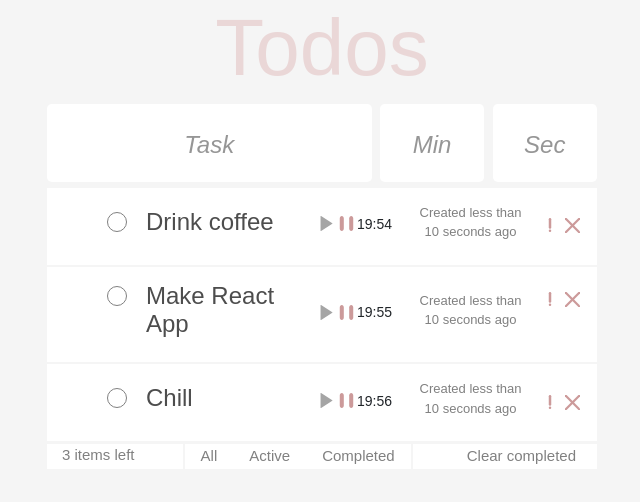
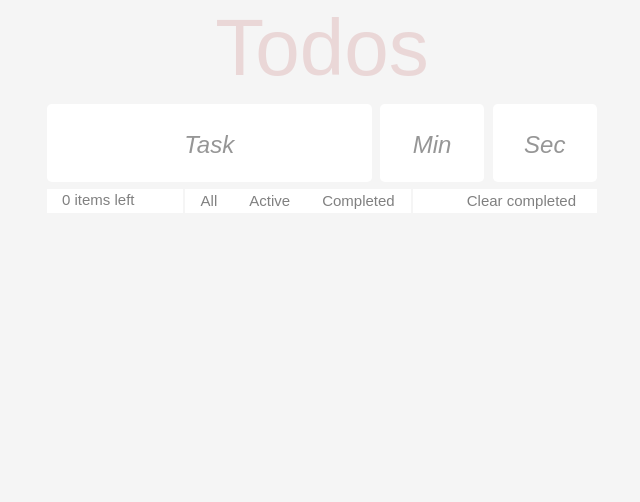
Before and after one commit to HotDogeMLG/Todo-App, a React (Create React App) app: page / in a window 1280 px wide. Shown: the top 502 px of the page, without its empty margins (318-958 px from the left). Built offline with nearby package versions, Linux system fonts and the light colour scheme.

Commit message:
Remade Using Hooks

```diff
--- a/src/components/App/App.js
+++ b/src/components/App/App.js
@@ -1,4 +1,4 @@
-import React from 'react'
+import React, { useState } from 'react'
 
 import AppHeader from '../AppHeader/AppHeader'
 import TaskList from '../TaskList/TaskList'
@@ -6,49 +6,19 @@ import NewTaskForm from '../NewTaskForm/NewTaskForm'
 import Footer from '../Footer/Footer'
 import './App.css'
 
-class App extends React.Component {
-  state = {
-    toDoData: [
-      {
-        label: 'Drink coffee',
-        done: false,
-        important: false,
-        id: 1,
-        display: true,
-        created: new Date().getTime(),
-        timer: 1199,
-      },
-      {
-        label: 'Make React App',
-        done: false,
-        important: false,
-        id: 2,
-        display: true,
-        created: new Date().getTime(),
-        timer: 1200,
-      },
-      {
-        label: 'Chill',
-        done: false,
-        important: false,
-        id: 3,
-        display: true,
-        created: new Date().getTime(),
-        timer: 1201,
-      },
-    ],
-  }
+function App() {
+  const [toDoData, changeToDoData] = useState([])
 
-  deleteTask = (id) => {
-    this.setState(({ toDoData }) => {
-      const newElems = toDoData.filter((el) => el.id !== id)
-      return { toDoData: newElems }
+  const deleteTask = (id) => {
+    changeToDoData((prevToDoData) => {
+      const newElems = prevToDoData.filter((el) => el.id !== id)
+      return newElems
     })
   }
 
-  addTask = (val, time) => {
-    this.setState(({ toDoData }) => {
-      const toDoDataCopy = JSON.parse(JSON.stringify(toDoData))
+  const addTask = (val, time) => {
+    changeToDoData((prevToDoData) => {
+      const toDoDataCopy = JSON.parse(JSON.stringify(prevToDoData))
       let maxId = 0
       maxId = toDoDataCopy.reduce((acc, el) => {
         if (el.id > maxId) {
@@ -65,141 +35,128 @@ class App extends React.Component {
         created: new Date().getTime(),
         timer: time,
       })
-      return { toDoData: toDoDataCopy }
+      return toDoDataCopy
     })
   }
 
-  toggleProperty = (id, property) => {
-    this.setState(({ toDoData }) => {
-      const newToDoData = toDoData.map((el) => {
+  const toggleProperty = (id, property) => {
+    changeToDoData((prevToDoData) => {
+      const newToDoData = prevToDoData.map((el) => {
         const returnEl = JSON.parse(JSON.stringify(el))
         if (el.id === id) returnEl[property] = !returnEl[property]
         return returnEl
       })
-      return {
-        toDoData: newToDoData,
-      }
+      return newToDoData
     })
   }
 
-  doTask = (id) => {
-    this.toggleProperty(id, 'done')
+  const doTask = (id) => {
+    toggleProperty(id, 'done')
   }
 
-  markImportant = (id) => {
-    this.toggleProperty(id, 'important')
+  const markImportant = (id) => {
+    toggleProperty(id, 'important')
   }
 
-  clearCompletedTasks = () => {
-    this.setState(({ toDoData }) => {
-      const newToDoData = toDoData.filter((el) => !el.done)
-      return {
-        toDoData: newToDoData,
-      }
+  const clearCompletedTasks = () => {
+    changeToDoData((prevToDoData) => {
+      const newToDoData = prevToDoData.filter((el) => !el.done)
+      return newToDoData
     })
   }
 
-  changeDisplay = (ifDone, ifActive) => {
-    this.setState(({ toDoData }) => {
-      const newToDoData = toDoData.map((el) => {
+  const changeDisplay = (ifDone, ifActive) => {
+    changeToDoData((prevToDoData) => {
+      const newToDoData = prevToDoData.map((el) => {
         const returnEl = JSON.parse(JSON.stringify(el))
         if (el.done) returnEl.display = ifDone
         else returnEl.display = ifActive
         return returnEl
       })
-      return {
-        toDoData: newToDoData,
-      }
+      return newToDoData
     })
   }
 
-  showAll = () => {
-    this.changeDisplay(true, true)
+  const showAll = () => {
+    changeDisplay(true, true)
   }
 
-  showActive = () => {
-    this.changeDisplay(false, true)
+  const showActive = () => {
+    changeDisplay(false, true)
   }
 
-  showCompleted = () => {
-    this.changeDisplay(true, false)
+  const showCompleted = () => {
+    changeDisplay(true, false)
   }
 
-  changeTimer = (id, time) => {
-    this.setState(({ toDoData }) => {
-      const newToDoData = toDoData.map((el) => {
+  const changeTimer = (id, time) => {
+    changeToDoData((prevToDoData) => {
+      const newToDoData = prevToDoData.map((el) => {
         const returnEl = JSON.parse(JSON.stringify(el))
         if (el.id === id) returnEl.timer = time
         return returnEl
       })
-      return {
-        toDoData: newToDoData,
-      }
+      return newToDoData
     })
   }
 
-  unmount = (id, update) => {
-    this.setState(({ toDoData }) => {
-      const newToDoData = toDoData.map((el) => {
+  const unmount = (id, update) => {
+    changeToDoData((prevToDoData) => {
+      const newToDoData = prevToDoData.map((el) => {
         const returnEl = JSON.parse(JSON.stringify(el))
         if (el.id === id)
           if (update) returnEl.unmountDate = new Date().getTime()
           else returnEl.unmountDate = null
         return returnEl
       })
-      return {
-        toDoData: newToDoData,
-      }
+      return newToDoData
     })
   }
 
-  render() {
-    const { toDoData } = this.state
   const tasksLeft = toDoData.filter((el) => !el.done).length
   return (
     <div className="App">
       <AppHeader />
       <NewTaskForm
         onSubmit={(val, time) => {
-            this.addTask(val, time)
+          addTask(val, time)
         }}
       />
       <TaskList
         todos={toDoData}
         onDeleted={(id) => {
-            this.deleteTask(id)
+          deleteTask(id)
         }}
         onDone={(id) => {
-            this.doTask(id)
+          doTask(id)
         }}
         onImportant={(id) => {
-            this.markImportant(id)
+          markImportant(id)
         }}
         onTick={(id, time) => {
-            this.changeTimer(id, time)
+          changeTimer(id, time)
         }}
         onUnmount={(id, update) => {
-            this.unmount(id, update)
+          unmount(id, update)
         }}
       />
       <Footer
         itemsLeft={tasksLeft}
         onClear={() => {
-            this.clearCompletedTasks()
+          clearCompletedTasks()
         }}
         onShowAll={() => {
-            this.showAll()
+          showAll()
         }}
         onShowActive={() => {
-            this.showActive()
+          showActive()
         }}
         onShowCompleted={() => {
-            this.showCompleted()
+          showCompleted()
         }}
       />
     </div>
   )
 }
-}
 
 export default App
--- a/src/components/NewTaskForm/NewTaskForm.js
+++ b/src/components/NewTaskForm/NewTaskForm.js
@@ -1,70 +1,53 @@
-import React from 'react'
+import React, { useState } from 'react'
 import './NewTaskForm.css'
 import PropTypes from 'prop-types'
 
-class NewTaskForm extends React.Component {
-  static propTypes = {
-    onSubmit: PropTypes.func,
+function NewTaskForm({ onSubmit }) {
+  const [label, changeLabel] = useState('')
+  const [min, changeMins] = useState('')
+  const [sec, changeSecs] = useState('')
+
+  const setLabelFromInput = (e) => {
+    changeLabel(e.target.value)
   }
 
-  state = {
-    label: '',
-    min: '',
-    sec: '',
+  const setMinsFromInput = (e) => {
+    if (!isNaN(e.target.value)) changeMins(e.target.value)
   }
 
-  changeLabel = (e) => {
-    this.setState({
-      label: e.target.value,
-    })
+  const setSecsFromInput = (e) => {
+    if (!isNaN(e.target.value)) changeSecs(e.target.value)
   }
 
-  changeMins = (e) => {
-    if (!isNaN(e.target.value))
-      this.setState({
-        min: e.target.value,
-      })
-  }
-
-  changeSecs = (e) => {
-    if (!isNaN(e.target.value))
-      this.setState({
-        sec: e.target.value,
-      })
-  }
-
-  submitForm = (e) => {
+  const submitForm = (e) => {
     e.preventDefault()
-    const { onSubmit } = this.props
-    const { label, min, sec } = this.state
     if (label && min && sec) {
       const time = +min * 60 + +sec
       onSubmit(label, time)
-      this.setState({
-        label: '',
-        min: '',
-        sec: '',
-      })
+      changeLabel('')
+      changeMins('')
+      changeSecs('')
     }
   }
 
-  render() {
-    const { label, min, sec } = this.state
   return (
-      <form onSubmit={this.submitForm} className="task-form">
+    <form onSubmit={submitForm} className="task-form">
       <input
-          onChange={this.changeLabel}
+        onChange={setLabelFromInput}
         type="text"
         placeholder="Task"
         className="NewTaskForm new-task"
         value={label}
       />
-        <input onChange={this.changeMins} type="text" placeholder="Min" className="NewTaskForm minutes" value={min} />
-        <input onChange={this.changeSecs} type="text" placeholder="Sec" className="NewTaskForm seconds" value={sec} />
+      <input onChange={setMinsFromInput} type="text" placeholder="Min" className="NewTaskForm minutes" value={min} />
+      <input onChange={setSecsFromInput} type="text" placeholder="Sec" className="NewTaskForm seconds" value={sec} />
       <input type="submit" className="form-submit"></input>
     </form>
   )
 }
+
+NewTaskForm.propTypes = {
+  onSubmit: PropTypes.func,
 }
 
 export default NewTaskForm
--- a/src/components/Task/Task.js
+++ b/src/components/Task/Task.js
@@ -1,28 +1,27 @@
-import React from 'react'
+import React, { useEffect, useState } from 'react'
 import PropTypes from 'prop-types'
 import formatDistanceToNow from 'date-fns/formatDistanceToNow'
 import './Task.css'
 
-class Task extends React.Component {
-  state = {
-    date: formatDistanceToNow(this.props.created, { includeSeconds: true }),
-    timer: this.props.timer,
-    paused: false,
-  }
+function Task({
+  label,
+  done,
+  important,
+  onDeleted,
+  onDone,
+  onImportant,
+  created,
+  timer,
+  onTick,
+  unmountDate,
+  onUnmount,
+}) {
+  const [date, changeDate] = useState(formatDistanceToNow(created, { includeSeconds: true }))
+  const [stateTimer, changeTimer] = useState(timer)
+  const [paused, togglePause] = useState(false)
+  const [timerId, changeTimerId] = useState(null)
 
-  static propTypes = {
-    label: PropTypes.string,
-    done: PropTypes.bool,
-    onDeleted: PropTypes.func,
-    onImportant: PropTypes.func,
-    onDone: PropTypes.func,
-    created: PropTypes.number,
-    important: PropTypes.bool,
-    timer: PropTypes.number,
-    onUnmount: PropTypes.func,
-  }
-
-  formatTime(time) {
+  const formatTime = (time) => {
     let newTime = ''
     const mins = Math.floor(time / 60)
     newTime += mins + ':'
@@ -32,62 +31,57 @@ class Task extends React.Component {
     return newTime
   }
 
-  addInterval(onTick) {
-    if (this.props.timer !== 0)
+  const addInterval = (onTick) => {
+    if (timer !== 0)
       return setInterval(() => {
-        const { timer } = this.props
-        onTick(timer - 1)
-        this.setState({
-          timer: timer - 1,
-        })
-        if (timer - 1 === 0) {
-          clearInterval(this.todoTimer)
-          this.todoTimer = null
+        changeDate(formatDistanceToNow(created, { includeSeconds: true }))
+        changeTimer((prev) => {
+          if (prev === 0) {
+            changeTimerId(null)
+            return prev
+          } else {
+            onTick(prev - 1)
+            return prev - 1
           }
-      }, 1000)
-  }
-
-  componentDidMount() {
-    const { onTick, timer, unmountDate } = this.props
-    const { paused } = this.state
-
-    if (unmountDate === null) this.setState({ paused: true })
-
-    const timeDifference = Math.round((new Date().getTime() - unmountDate) / 1000)
-    if (!paused && unmountDate && timer !== 0) {
-      onTick(timer - timeDifference)
-      this.setState({ timer: timer - timeDifference })
-    }
-
-    this.createdTimer = setInterval(() => {
-      const { created } = this.props
-      this.setState({
-        date: formatDistanceToNow(created, { includeSeconds: true }),
         })
       }, 1000)
   }
 
-  componentWillUnmount() {
-    if (!this.state.paused && !this.props.done) this.props.onUnmount(true)
-    else this.props.onUnmount(false)
-    clearInterval(this.todoTimer)
-    this.todoTimer = null
-    clearInterval(this.createdTimer)
+  useEffect(() => {
+    let pause
+    if (unmountDate === null) {
+      pause = true
+      togglePause(true)
     }
 
-  render() {
-    const { label, done, important, onDeleted, onDone, onImportant } = this.props
-    const { date, timer, paused } = this.state
+    const timeDifference = Math.round((new Date().getTime() - unmountDate) / 1000)
+    if (!paused && unmountDate && timer !== 0 && timeDifference > 1) {
+      onTick(timer - timeDifference)
+      changeTimer(timer - timeDifference)
+    } else changeTimer(timer)
+
+    let todoTimer = addInterval(onTick)
+    changeTimerId(todoTimer)
+
+    return () => {
+      if (!pause && !done) {
+        onUnmount(true)
+      } else onUnmount(false)
+      clearInterval(todoTimer)
+      changeTimerId(null)
+    }
+  }, [paused, done])
 
   let classNames = 'Task'
   if (done) classNames += ' done'
   if (important) classNames += ' important'
-    if (!this.todoTimer && !paused && !done) this.todoTimer = this.addInterval(this.props.onTick)
 
   let pauseDisable, playDisable
-    if (this.todoTimer === null || paused || done) {
-      clearInterval(this.todoTimer)
-      this.todoTimer = null
+  if (timerId === null || paused || done) {
+    if (timerId !== null) {
+      clearInterval(timerId)
+      changeTimerId(null)
+    }
     pauseDisable = true
     playDisable = false
   } else {
@@ -96,7 +90,7 @@ class Task extends React.Component {
   }
 
   let timerClasses = 'timer'
-    if (timer === 0) timerClasses += ' expired'
+  if (stateTimer === 0) timerClasses += ' expired'
 
   return (
     <div className={classNames}>
@@ -121,10 +115,9 @@ class Task extends React.Component {
             disabled={playDisable}
             className="Task__btn"
             onClick={() => {
-                if (this.props.done) onDone()
-                this.setState({
-                  paused: false,
-                })
+              if (done) onDone()
+              togglePause(false)
+              onUnmount(true)
             }}
           >
             <svg
@@ -153,9 +146,8 @@ class Task extends React.Component {
             disabled={pauseDisable}
             className="Task__btn"
             onClick={() => {
-                this.setState({
-                  paused: true,
-                })
+              togglePause(true)
+              onUnmount(false)
             }}
           >
             <svg
@@ -177,7 +169,7 @@ class Task extends React.Component {
               </g>
             </svg>
           </button>
-            <span className={timerClasses}>{this.formatTime(timer)}</span>
+          <span className={timerClasses}>{formatTime(stateTimer)}</span>
         </div>
         <span className="created">Created {date} ago</span>
       </label>
@@ -210,6 +202,17 @@ class Task extends React.Component {
     </div>
   )
 }
+
+Task.propTypes = {
+  label: PropTypes.string,
+  done: PropTypes.bool,
+  onDeleted: PropTypes.func,
+  onImportant: PropTypes.func,
+  onDone: PropTypes.func,
+  created: PropTypes.number,
+  important: PropTypes.bool,
+  timer: PropTypes.number,
+  onUnmount: PropTypes.func,
 }
 
 export default Task
```
Also changed, not shown: src/components/TaskList/TaskList.js (+17 -17 lines), 1 other file (tests, documents, lock files or other folders). Lines whose indentation alone changed are shown as unchanged.
